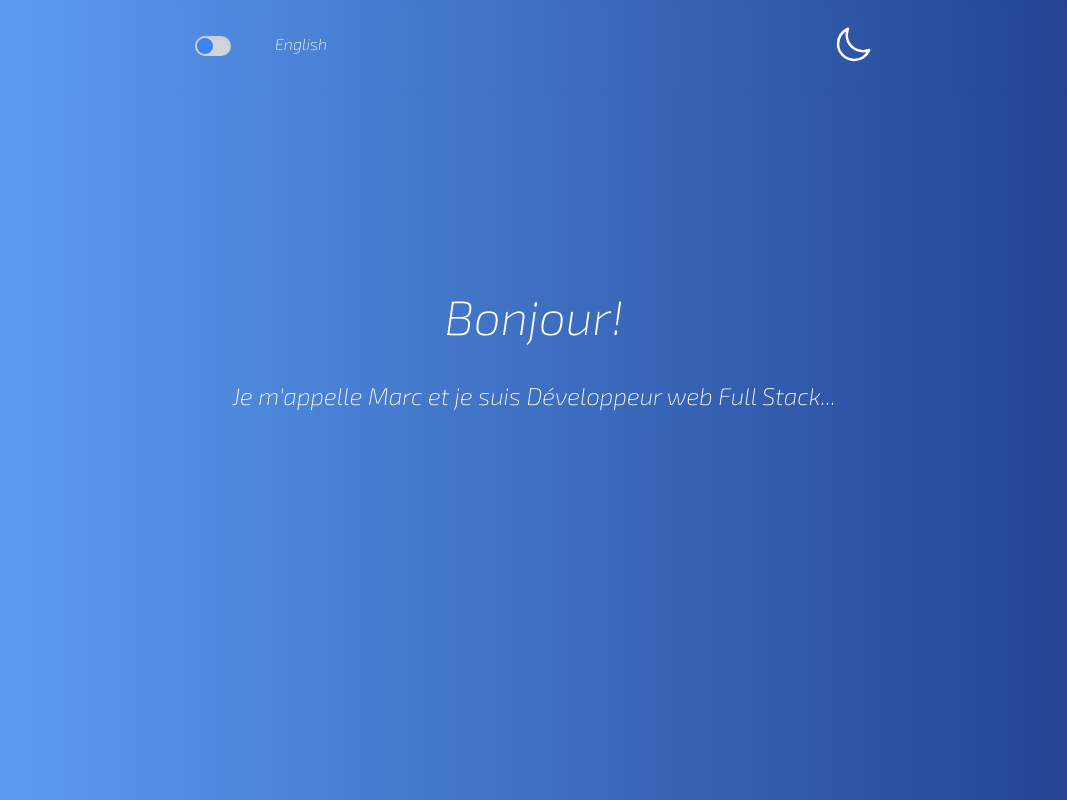
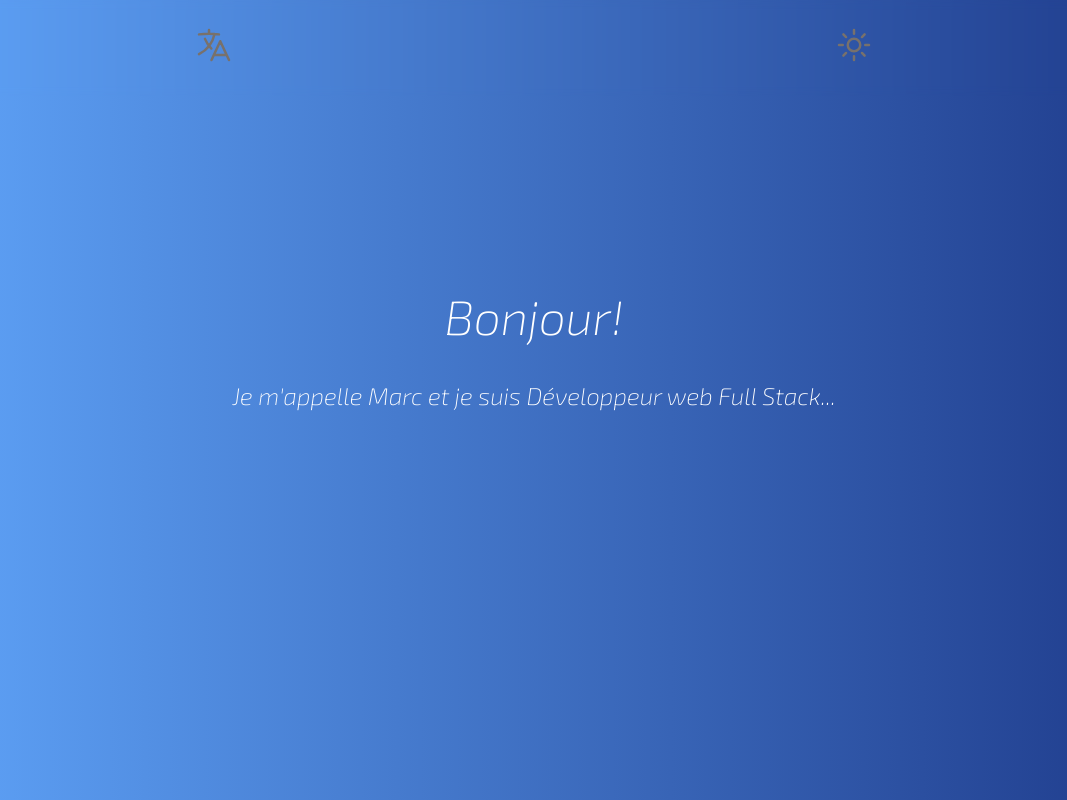
Before and after one commit to moumax/marcofolio, a React (Vite) app: page / in a window 1280 px wide. Shown: the top 800 px of the page, without its empty margins (106-1173 px from the left). Built offline with nearby package versions, Linux system fonts and the light colour scheme.

Commit message:
Fix button colors and style

```diff
--- a/src/App.jsx
+++ b/src/App.jsx
@@ -24,7 +24,7 @@ function App() {
         }
       >
         <GeneralBackgroundDark />
-        <div className="fixed z-10 h-24 items-center flex justify-around w-full 5 backdrop-blur-sm">
+        <div className="fixed z-10 h-24 items-center flex justify-around w-full 5 backdrop-blur-sm ">
           <ButtonLanguage />
           <ButtonMode />
         </div>
--- a/src/components/ButtonLanguage.jsx
+++ b/src/components/ButtonLanguage.jsx
@@ -4,24 +4,30 @@ import traduction from "../Datas/Traduction";
 
 const ButtonLanguage = () => {
   const { switchLang, language } = useContext(LangContext);
+
+  const lang = (
+    <svg
+      xmlns="http://www.w3.org/2000/svg"
+      fill="none"
+      viewBox="0 0 24 24"
+      strokeWidth="1.5"
+      stroke="currentColor"
+      className="w-10 h-10 text-stone-500" >
+      <path
+        strokeLinecap="round"
+        strokeLinejoin="round"
+        d="M10.5 21l5.25-11.25L21 21m-9-3h7.5M3 5.621a48.474 48.474 0 016-.371m0 0c1.12 0 2.233.038 3.334.114M9 5.25V3m3.334 2.364C11.176 10.658 7.69 15.08 3 17.502m9.334-12.138c.896.061 1.785.147 2.666.257m-4.589 8.495a18.023 18.023 0 01-3.827-5.802" />
+    </svg >
+  )
+
   return (
     <div>
       <div>
-        <input
-          className="relative appearance-none w-9 focus:outline-none checked:bg-blue-300 h-5 bg-gray-300 rounded-full before:inline-block before:rounded-full before:bg-blue-500 before:h-4 before:w-4 checked:before:translate-x-full shadow-inner transition-all duration-300 before:ml-0.5"
-          type="checkbox"
-          role="switch"
-          id="flexSwitchCheckDefault"
-          onClick={(e) => {
-            language == "fr" ? switchLang("en") : switchLang("fr");
-          }}
-        ></input>
-        <label
-          className="fixed form-check-label inline-block mx-11 -my-1"
-          htmlFor="flexSwitchCheckDefault"
-        >
-          {traduction[language].buttonLabel}
-        </label>
+        <button type="button" onClick={() => {
+          language == "fr" ? switchLang("en") : switchLang("fr");
+        }} className="right-20 top-4 text-lg rounded-md">
+          {lang}
+        </button>
       </div>
     </div>
   );
--- a/src/components/ButtonMode.jsx
+++ b/src/components/ButtonMode.jsx
@@ -11,7 +11,7 @@ const ButtonMode = () => {
       viewBox="0 0 24 24"
       strokeWidth={1.5}
       stroke="currentColor"
-			className="w-10 h-10"
+      className="w-10 h-10 text-stone-500"
     >
       <path
         strokeLinecap="round"
@@ -27,8 +27,8 @@ const ButtonMode = () => {
       fill="none"
       viewBox="0 0 24 24"
       strokeWidth={1.5}
-			stroke="white"
-			className="w-10 h-10"
+      stroke="currentColor"
+      className="w-10 h-10 text-stone-500"
     >
       <path
         strokeLinecap="round"
@@ -44,23 +44,8 @@ const ButtonMode = () => {
         <button type="button" onClick={() => {
           mode == "light" ? switchMode("dark") : switchMode("light");
         }} className="right-20 top-4 text-lg rounded-md">
-         {mode === "dark" ? sun : moon}
+          {mode === "dark" ? moon : sun}
         </button>
-        {/* <input */}
-        {/*   className="relative appearance-none w-9 focus:outline-none checked:bg-blue-300 h-5 bg-gray-300 rounded-full before:inline-block before:rounded-full before:bg-blue-500 before:h-4 before:w-4 checked:before:translate-x-full shadow-inner transition-all duration-300 before:ml-0.5" */}
-        {/*   type="checkbox" */}
-        {/*   role="switch" */}
-        {/*   id="flexSwitchCheckDefault" */}
-        {/*   onClick={(e) => { */}
-        {/*     mode == "light" ? switchMode("dark") : switchMode("light"); */}
-        {/*   }} */}
-        {/* ></input> */}
-        {/* <label */}
-        {/*   className="fixed form-check-label inline-block mx-11 -my-1" */}
-        {/*   htmlFor="flexSwitchCheckDefault" */}
-        {/* > */}
-        {/*   {mode === "light" ? "Light" : "Dark"} */}
-        {/* </label> */}
       </div>
     </div>
   );
```
Lines whose indentation alone changed are shown as unchanged.
